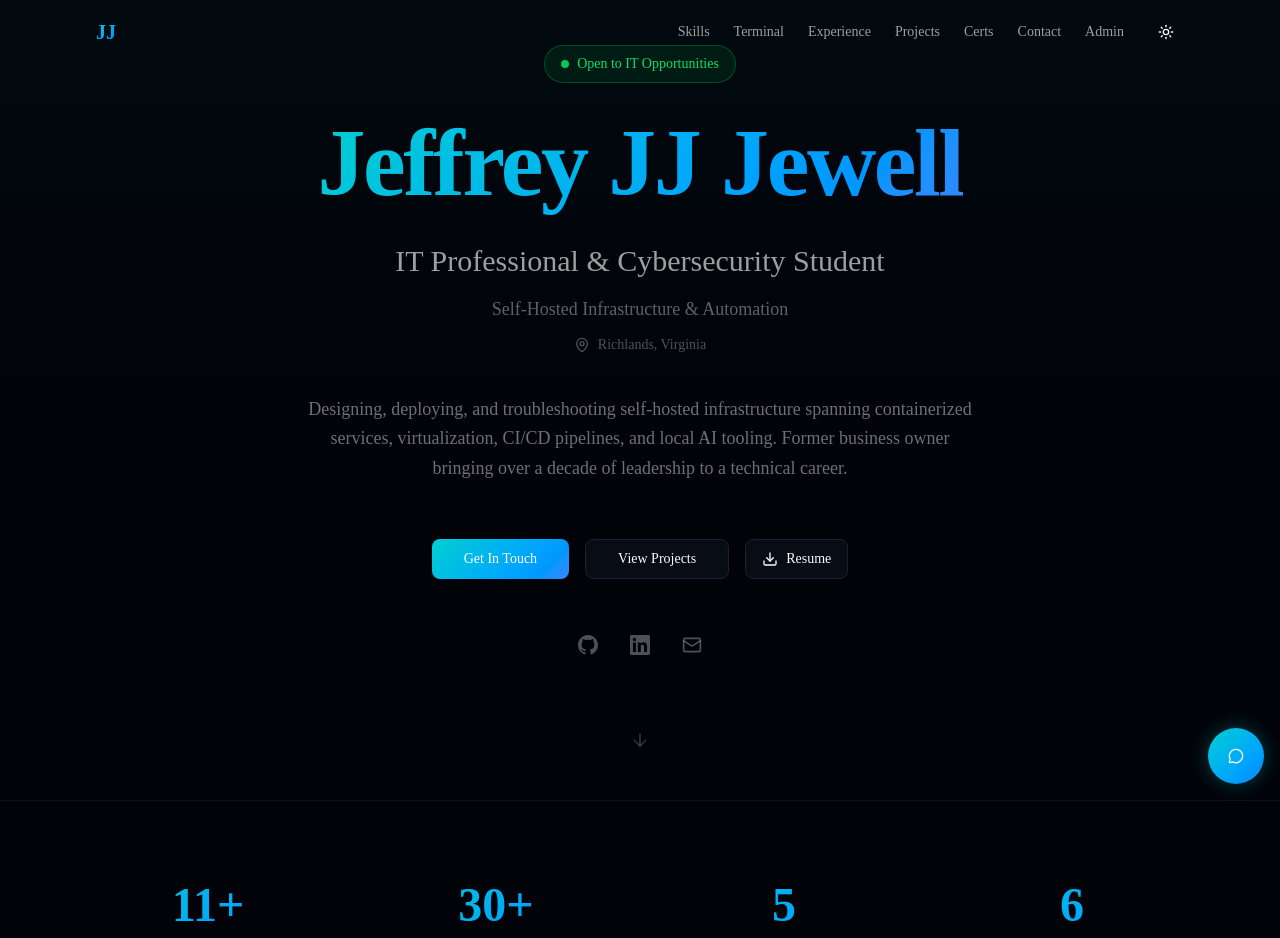
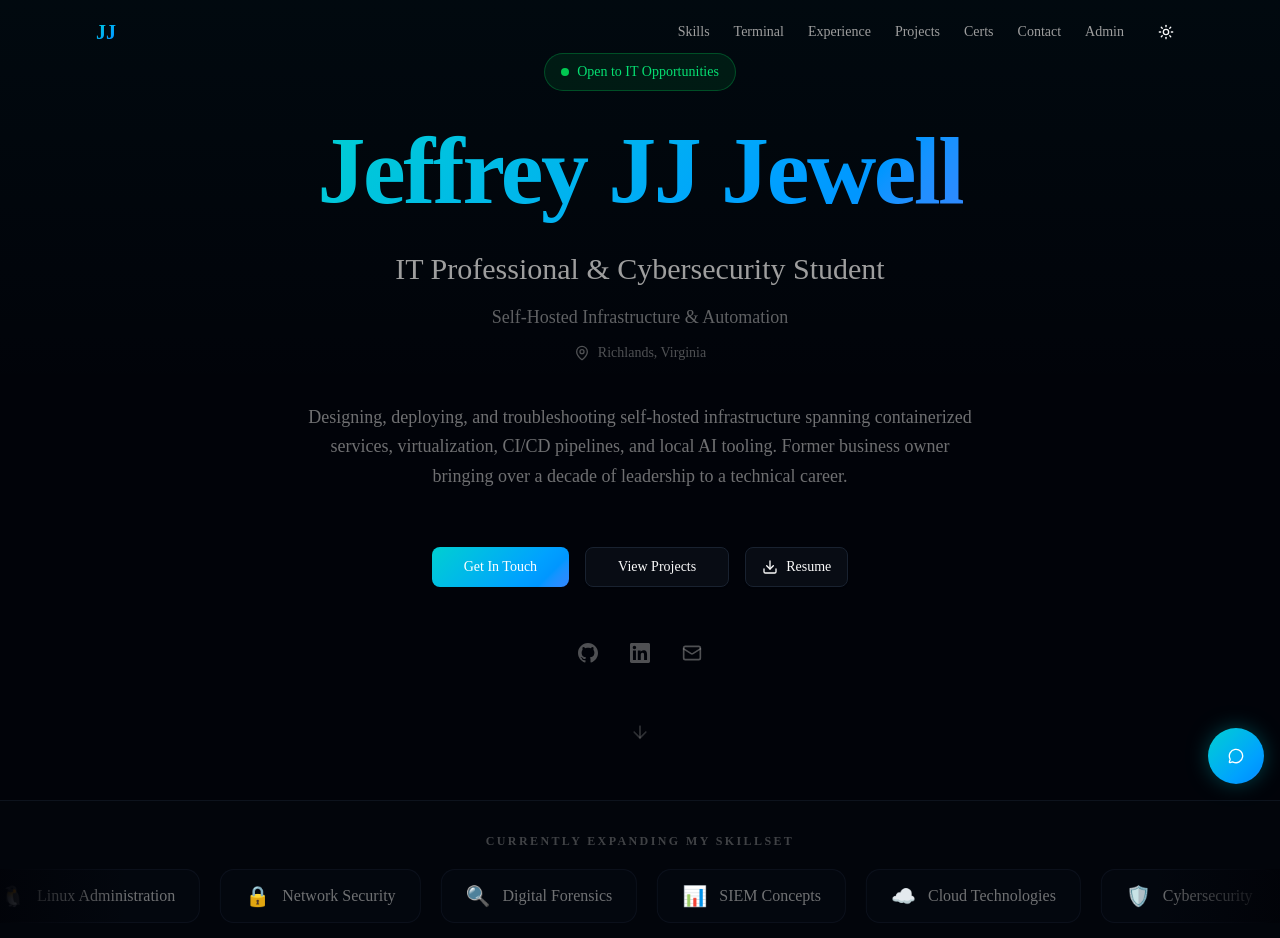
Before and after one commit to Jjjewell1/jj.jewellcore.com, a Next.js app: page / in a window 1280 px wide. Shown: the top 938 px of the page. Built offline with nearby package versions, Linux system fonts and the light colour scheme.

Commit message:
design: move learning ticker below hero, bigger styled cards with icons

```diff
--- a/src/app/page.tsx
+++ b/src/app/page.tsx
@@ -23,6 +23,7 @@ export default function Home() {
       <Navbar />
       <main className="flex-1">
         <Hero />
+        <LearningTicker />
         <Stats />
         <Skills />
         <Terminal />
@@ -30,7 +31,6 @@ export default function Home() {
         <Projects />
         <Certifications />
         <Education />
-        <LearningTicker />
         <Contact ref={contactRef} />
       </main>
       <Footer />
--- a/src/components/sections/hero.tsx
+++ b/src/components/sections/hero.tsx
@@ -107,7 +107,7 @@ export function Hero() {
           initial={{ opacity: 0 }}
           animate={{ opacity: 1 }}
           transition={{ duration: 0.8, delay: 1 }}
-          className="mt-20"
+          className="mt-16"
         >
           <Link href="#stats" className="text-muted-foreground/30 hover:text-foreground transition-colors">
             <ArrowDown className="h-5 w-5 mx-auto animate-bounce" />
--- a/src/components/sections/learning.tsx
+++ b/src/components/sections/learning.tsx
@@ -1,48 +1,46 @@
 "use client";
 
 import { motion } from "framer-motion";
-import { BookOpen } from "lucide-react";
 
 const topics = [
-  "Python",
-  "Linux Administration",
-  "Network Security",
-  "Digital Forensics",
-  "SIEM Concepts",
-  "Cloud Technologies",
-  "Cybersecurity Fundamentals",
-  "Active Directory",
+  { name: "Python", icon: "🐍" },
+  { name: "Linux Administration", icon: "🐧" },
+  { name: "Network Security", icon: "🔒" },
+  { name: "Digital Forensics", icon: "🔍" },
+  { name: "SIEM Concepts", icon: "📊" },
+  { name: "Cloud Technologies", icon: "☁️" },
+  { name: "Cybersecurity", icon: "🛡️" },
+  { name: "Active Directory", icon: "🏢" },
 ];
 
 export function LearningTicker() {
   return (
-    <section className="py-10 overflow-hidden border-y border-border/50">
-      <div className="max-w-6xl mx-auto px-6 mb-6">
-        <motion.div
-          initial={{ opacity: 0, y: 10 }}
-          whileInView={{ opacity: 1, y: 0 }}
+    <section className="py-8 overflow-hidden border-y border-border/50 bg-muted/10">
+      <div className="max-w-6xl mx-auto px-6 mb-5">
+        <motion.p
+          initial={{ opacity: 0 }}
+          whileInView={{ opacity: 1 }}
           viewport={{ once: true }}
-          className="flex items-center justify-center gap-2 text-muted-foreground/60"
+          className="text-center text-xs font-semibold uppercase tracking-[0.2em] text-muted-foreground/40"
         >
-          <BookOpen className="h-4 w-4" />
-          <span className="text-sm font-medium">Currently Learning</span>
-        </motion.div>
+          Currently Expanding My Skillset
+        </motion.p>
       </div>
       <div className="relative">
-        <div className="absolute left-0 top-0 bottom-0 w-24 bg-gradient-to-r from-background to-transparent z-10" />
-        <div className="absolute right-0 top-0 bottom-0 w-24 bg-gradient-to-l from-background to-transparent z-10" />
+        <div className="absolute left-0 top-0 bottom-0 w-32 bg-gradient-to-r from-background to-transparent z-10" />
+        <div className="absolute right-0 top-0 bottom-0 w-32 bg-gradient-to-l from-background to-transparent z-10" />
         <motion.div
           animate={{ x: ["0%", "-50%"] }}
-          transition={{ duration: 30, repeat: Infinity, ease: "linear" }}
-          className="flex gap-4 whitespace-nowrap"
+          transition={{ duration: 25, repeat: Infinity, ease: "linear" }}
+          className="flex gap-5 whitespace-nowrap"
         >
           {[...topics, ...topics].map((topic, index) => (
             <div
-              key={`${topic}-${index}`}
-              className="flex items-center gap-2 px-4 py-2 rounded-full border border-border/50 bg-card/30"
+              key={`${topic.name}-${index}`}
+              className="flex items-center gap-3 px-6 py-3 rounded-xl border border-border/40 bg-card/40 hover:bg-card/70 hover:border-border transition-all duration-300 group"
             >
-              <span className="w-1.5 h-1.5 rounded-full gradient-bg" />
-              <span className="text-sm text-muted-foreground/70">{topic}</span>
+              <span className="text-xl">{topic.icon}</span>
+              <span className="text-base font-medium text-muted-foreground/70 group-hover:text-foreground transition-colors">{topic.name}</span>
             </div>
           ))}
         </motion.div>
```
